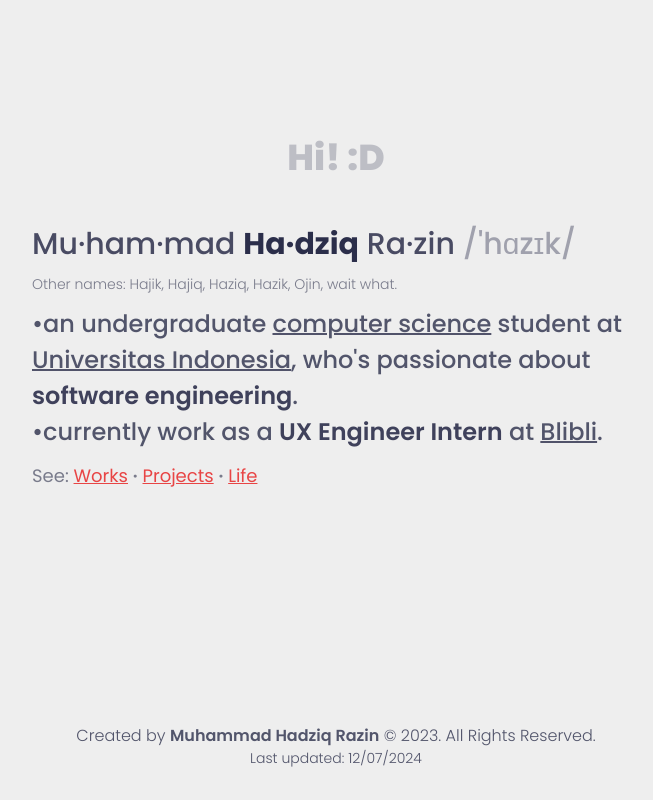
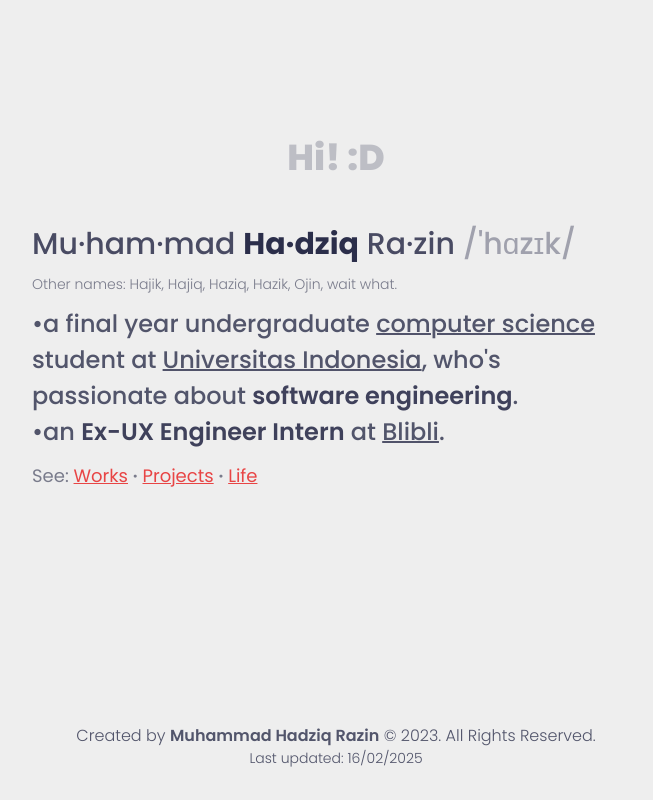
Before and after one commit to mhadziqrazin/hadziqrazin, a SvelteKit app: page / in a window 1280 px wide. Shown: the whole page, without its empty margins (304-957 px from the left). Built offline with nearby package versions, Linux system fonts and the light colour scheme; some icons are missing.

Commit message:
feat: update positions

```diff
--- a/src/routes/+layout.svelte
+++ b/src/routes/+layout.svelte
@@ -41,7 +41,7 @@
       Created by <span class="font-semibold">Muhammad Hadziq Razin</span> &copy; {year}. All Rights Reserved.
     </p>
     <p class="text-[0.4rem] lg:text-sm font-light text-dark/80">
-      Last updated: 12/07/2024
+      Last updated: 16/02/2025
     </p>
   </div>
 </div>
--- a/src/routes/+page.svelte
+++ b/src/routes/+page.svelte
@@ -39,7 +39,7 @@
       <!-- DESCRIPTION -->
       <p in:fade={{duration: 1000, delay: 200}} class="text-base/7 lg:text-2xl/9 font-medium text-dark/80">
 
-        &bullet;an undergraduate
+        &bullet;a final year undergraduate
 
         <a href="https://cs.ui.ac.id" target="_blank" class="underline decoration-[1.5px] md:decoration-[2.2px]">
           computer science
@@ -52,8 +52,8 @@
 
         who's passionate about
         <span class="text-dark/90 font-semibold">software engineering</span>.<br/>
-        &bullet;currently work as a
-        <span class="text-dark/90 font-semibold">UX Engineer Intern</span>
+        &bullet;an
+        <span class="text-dark/90 font-semibold">Ex-UX Engineer Intern</span>
         at
 
         <a href="https://blibli.com" target="_blank" class="underline decoration-[1.5px] md:decoration-[2.2px]">
```
